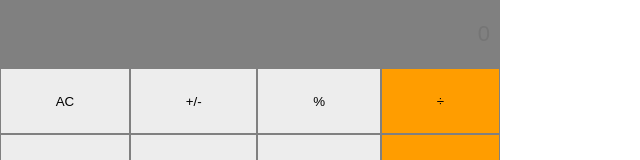
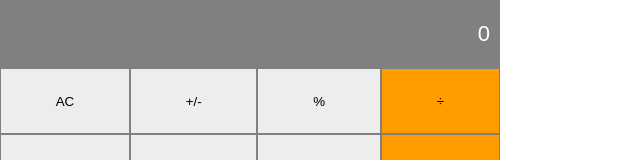
Before and after one commit to lucas-crodrigues/mathmagicians, a React (Create React App) app: page / in a window 1280 px wide. Shown: the top 160 px of the page, without its empty margins (0-640 px from the left). Built offline with nearby package versions, Linux system fonts and the light colour scheme.

Commit message:
change placeholder color

```diff
--- a/src/components/CalculatorStyle.css
+++ b/src/components/CalculatorStyle.css
@@ -17,6 +17,10 @@
   font-size: 22px;
   padding-right: 10px;
   background-color: rgb(128, 128, 128);
+  color: white;
+}
+
+::placeholder {
   color: white;
 }
 
```
